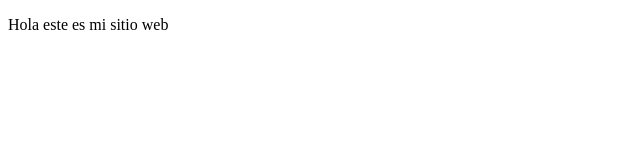
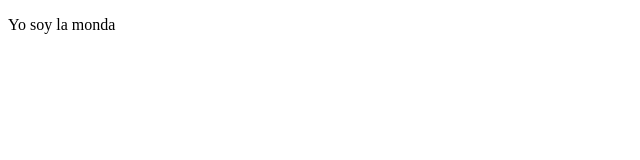
Before and after one commit to Daiki-2022/CursoPrework, a plain HTML site: page index.html in a window 1280 px wide. Shown: the full height of the page, 0-640 px from the left. Drawn offline with Linux system fonts and the light colour scheme.

Commit message:
agregue que yo soy la monda

```diff
--- a/index.html
+++ b/index.html
@@ -8,7 +8,7 @@
 </head>
 <body>
 <p>
-    Hola este es mi sitio web
+    Yo soy la monda
 </p>
 </body>
 </html>
```
